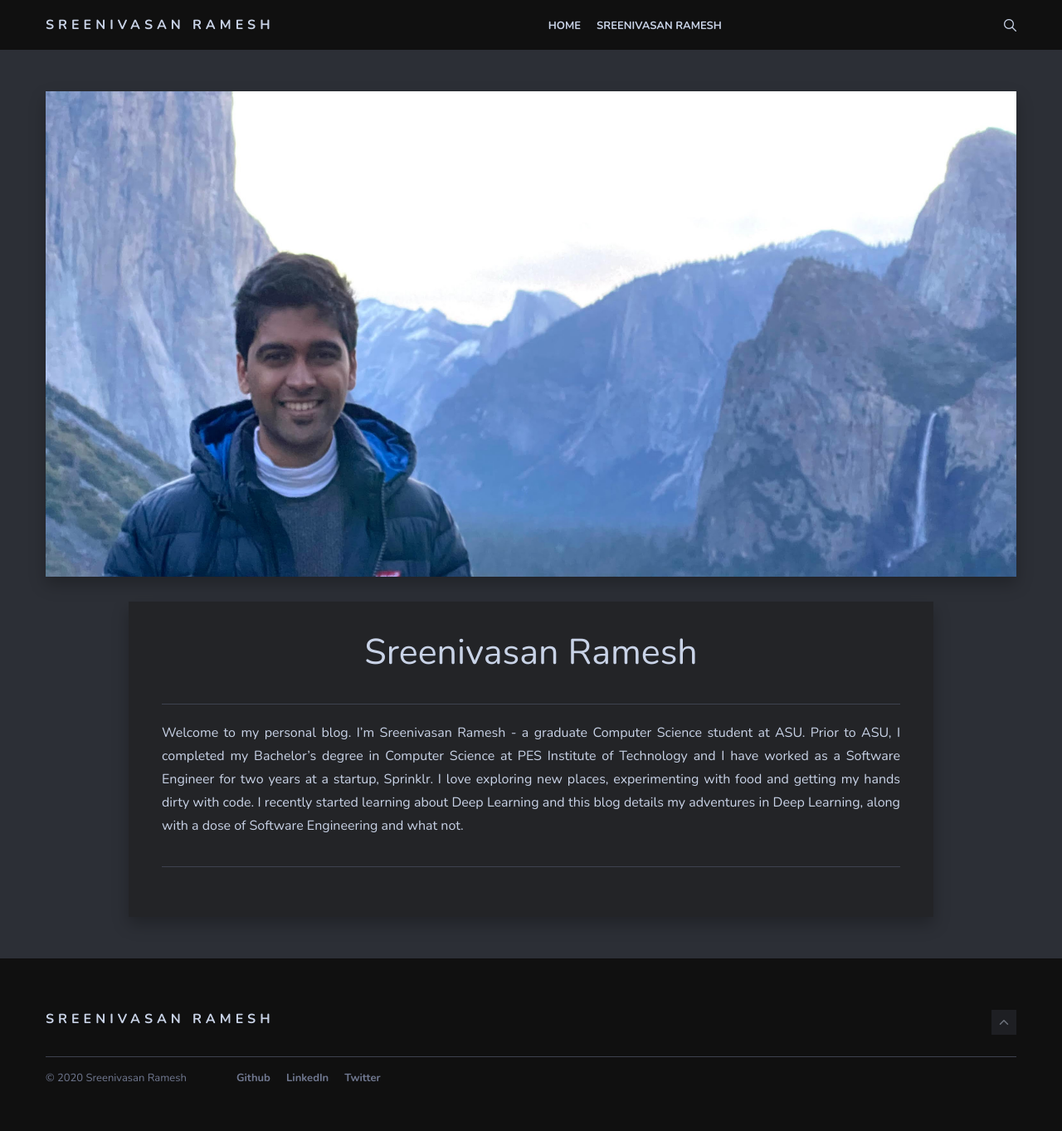
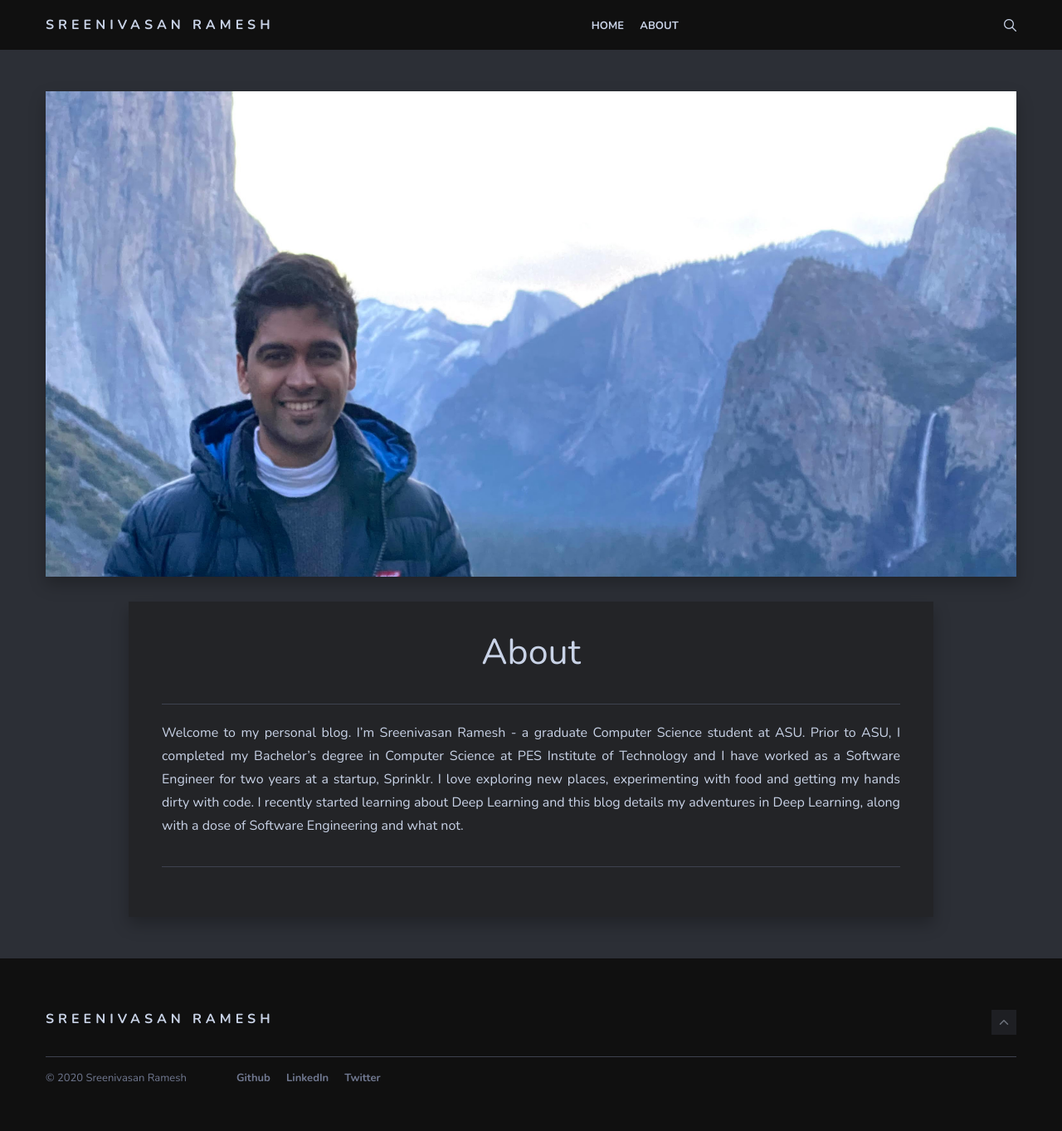
Before and after one commit to sreenivasanramesh/sreenivasanramesh.github.io, a Jekyll site: the page built from _pages/about.md, in a window 1280 px wide. Shown: the whole page at 83% size. Built offline with Jekyll 4.4.1, drawn with Linux system fonts in a browser that asks for light colours; nearby versions of some CDN libraries.

Commit message:
minor bug fixes and fixed typos

```diff
--- a/_pages/about.md
+++ b/_pages/about.md
@@ -1,6 +1,6 @@
 ---
 layout: page
-title: Sreenivasan Ramesh
+title: About
 image: img/site/cover.jpg
 permalink: /about/
 ---
--- a/_posts/2019-12-28-tensorflow-vs-mxnet.markdown
+++ b/_posts/2019-12-28-tensorflow-vs-mxnet.markdown
@@ -11,7 +11,7 @@ TensorFlow and MxNet are the two most widely used deep learning frameworks in th
 
 # TensorFlow Overview
 
-Tensors is a deep learning framework that uses a declarative programming paradigm and uses a dataflow graph to represent computations or algorithms. Machine learning models are represented by a directed graph, where nodes perform operations or kernels (optimized computation), and tensors flow along the edges between nodes. Using a computational graph model allows for reverse mode auto differentiation, and the graph can be partitioned into multiple subgraphs which can be executed in parallel on multiple devices. These subgraphs that execute simultaneously communicate through shared variables that stores model parameters (hence no need for parameter server for non-distributed tasks) and queues which allow stateful operations.
+TensorFlow is a deep learning framework that uses a declarative programming paradigm and uses a dataflow graph to represent computations or algorithms. Machine learning models are represented by a directed graph, where nodes perform operations or kernels (optimized computation), and tensors flow along the edges between nodes. Using a computational graph model allows for reverse mode auto differentiation, and the graph can be partitioned into multiple subgraphs which can be executed in parallel on multiple devices. These subgraphs that execute simultaneously communicate through shared variables that stores model parameters (hence no need for parameter server for non-distributed tasks) and queues which allow stateful operations.
 
 On a cluster, we have a set of named processes (tasks) that run on different devices (CPU cores/GPU/TPU). A subset of these tasks called PS tasks, perform roles similar to that of a parameter server, and in a distributed setting, training parameters are sharded across GPU. But since a PS tasks can run arbitrary graphs; they are more flexible than parameter servers and allows for more experimenting with different architectures.
 
```
